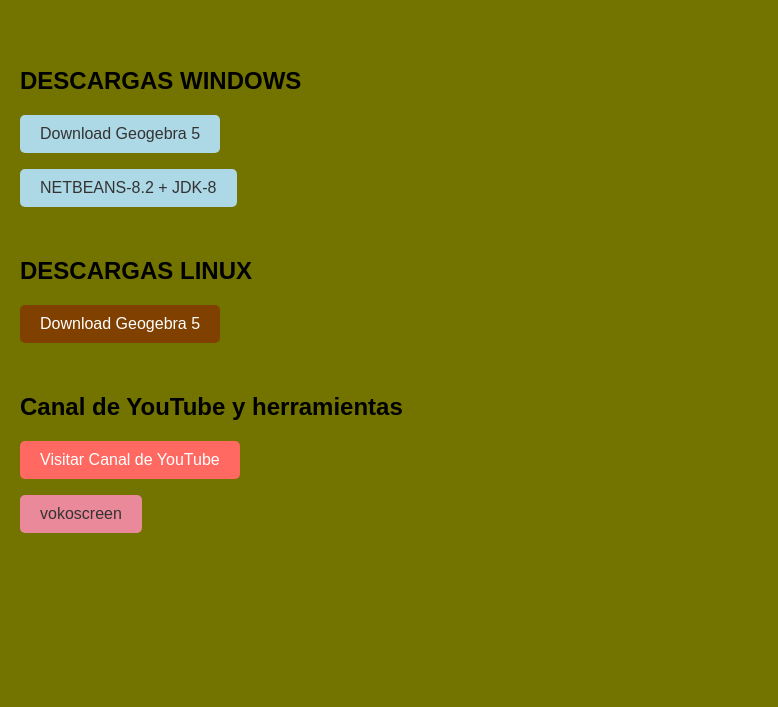
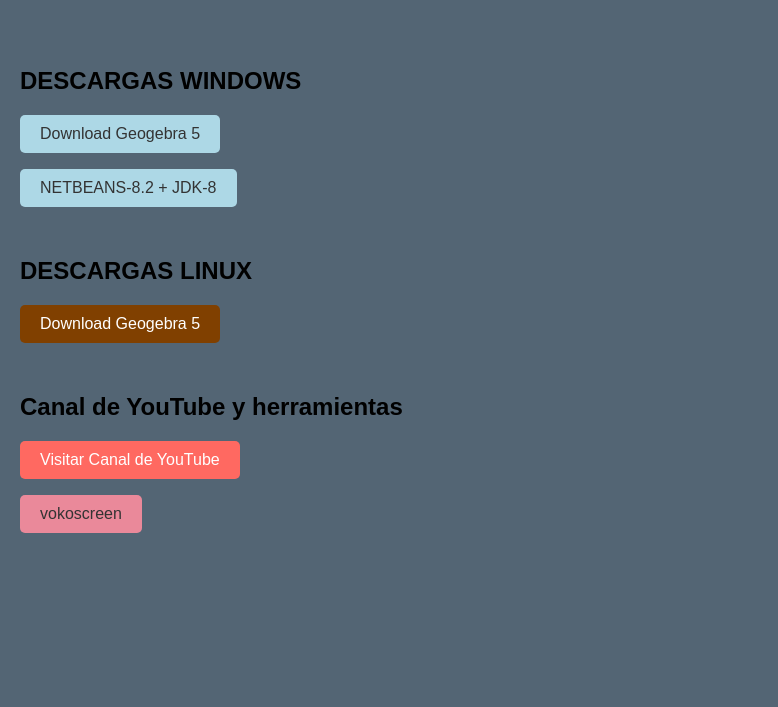
Before and after one commit to 0CarlosJuarez1/ing-hebrios.github.io, a plain HTML site: page index.html in a window 1280 px wide. Shown: the part 93-800 px from the top of the page, without its empty margins (0-778 px from the left). Drawn offline with Linux system fonts and the light colour scheme.

Commit message:
Update styles.css

```diff
--- a/styles.css
+++ b/styles.css
@@ -2,12 +2,12 @@
     font-family: Arial, sans-serif;
     margin: 0;
     padding: 0;
-    background-color: rgb(255,255,0);
+    background-color: rgb(178,218,250);
 }
 
 body::after {
     content: "";
-    background-color: rgba(0, 0, 0, 0.55);
+    background-color: rgba(0, 0, 0, 0.535);
     position: fixed;
     top: 0;
     left: 0;
```
